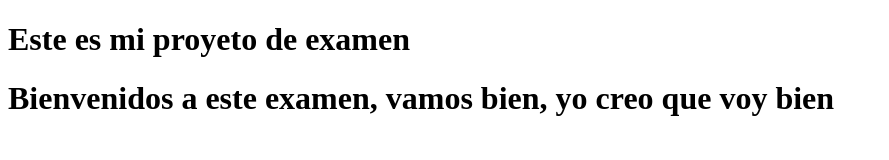
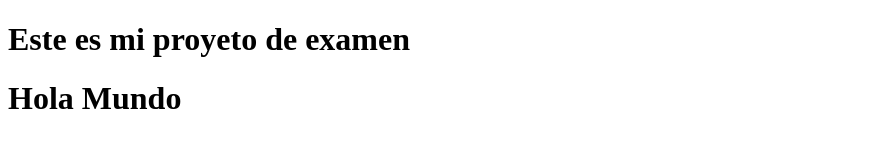
Before and after one commit to ChrisGlez07/Examen-Parcial-1, a plain HTML site: page index.html in a window 1280 px wide. Shown: the whole page, without its empty margins (0-889 px from the left). Drawn offline with Linux system fonts and the light colour scheme.

Commit message:
Cambios de archivo titulo

```diff
--- a/index.html
+++ b/index.html
@@ -7,6 +7,6 @@
 </head>
 <body>
     <h1>Este es mi proyeto de examen</h1>
-    <h1>Bienvenidos a este examen, vamos bien, yo creo que voy bien</h1>
+    <h1>Hola Mundo</h1>
 </body>
 </html>
```
